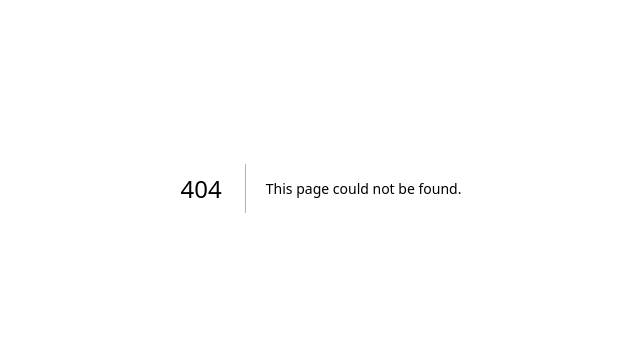
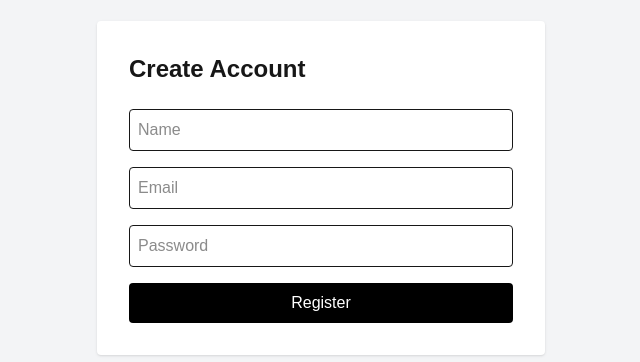
Before and after one commit to Sugam-Khatiwada/tourism-management-system, a Next.js app: page /register in a window 1280 px wide. Before the commit this address had no page. Shown: the part 212-574 px from the top of the page, without its empty margins (319-959 px from the left). Built offline with nearby package versions, Linux system fonts and the light colour scheme.

Commit message:
feat:add register page

```diff
--- /dev/null
+++ b/src/app/(auth)/register/page.tsx
@@ -0,0 +1,76 @@
+"use client";
+
+import { useState } from "react";
+import { useRouter } from "next/navigation";
+
+type RegisterForm = {
+  name: string;
+  email: string;
+  password: string;
+};
+
+export default function RegisterPage() {
+  const router = useRouter();
+  const [form, setForm] = useState<RegisterForm>({
+    name: "",
+    email: "",
+    password: "",
+  });
+
+  const [error, setError] = useState("");
+
+  const handleSubmit = async (e: React.FormEvent) => {
+    e.preventDefault();
+
+    const res = await fetch("/api/auth/register", {
+      method: "POST",
+      body: JSON.stringify(form),
+      headers: {
+        "Content-Type": "application/json",
+      },
+    });
+
+    const data = await res.json();
+
+    if (!res.ok) {
+      setError(data.message);
+      return;
+    }
+
+    router.push("/login");
+  };
+
+  return (
+    <>
+      <h2 className="text-2xl font-bold mb-6">Create Account</h2>
+
+      {error && <p className="text-red-500">{error}</p>}
+
+      <form onSubmit={handleSubmit} className="flex flex-col gap-4">
+        <input
+          placeholder="Name"
+          className="border p-2 rounded"
+          onChange={(e) => setForm({ ...form, name: e.target.value })}
+        />
+
+        <input
+          placeholder="Email"
+          type="email"
+          className="border p-2 rounded"
+          onChange={(e) => setForm({ ...form, email: e.target.value })}
+        />
+
+        <input
+          placeholder="Password"
+          type="password"
+          className="border p-2 rounded"
+          onChange={(e) => setForm({ ...form, password: e.target.value })}
+        />
+
+        <button className="bg-black text-white py-2 rounded">
+          Register
+        </button>
+      </form>
+    </>
+  );
+}
```
